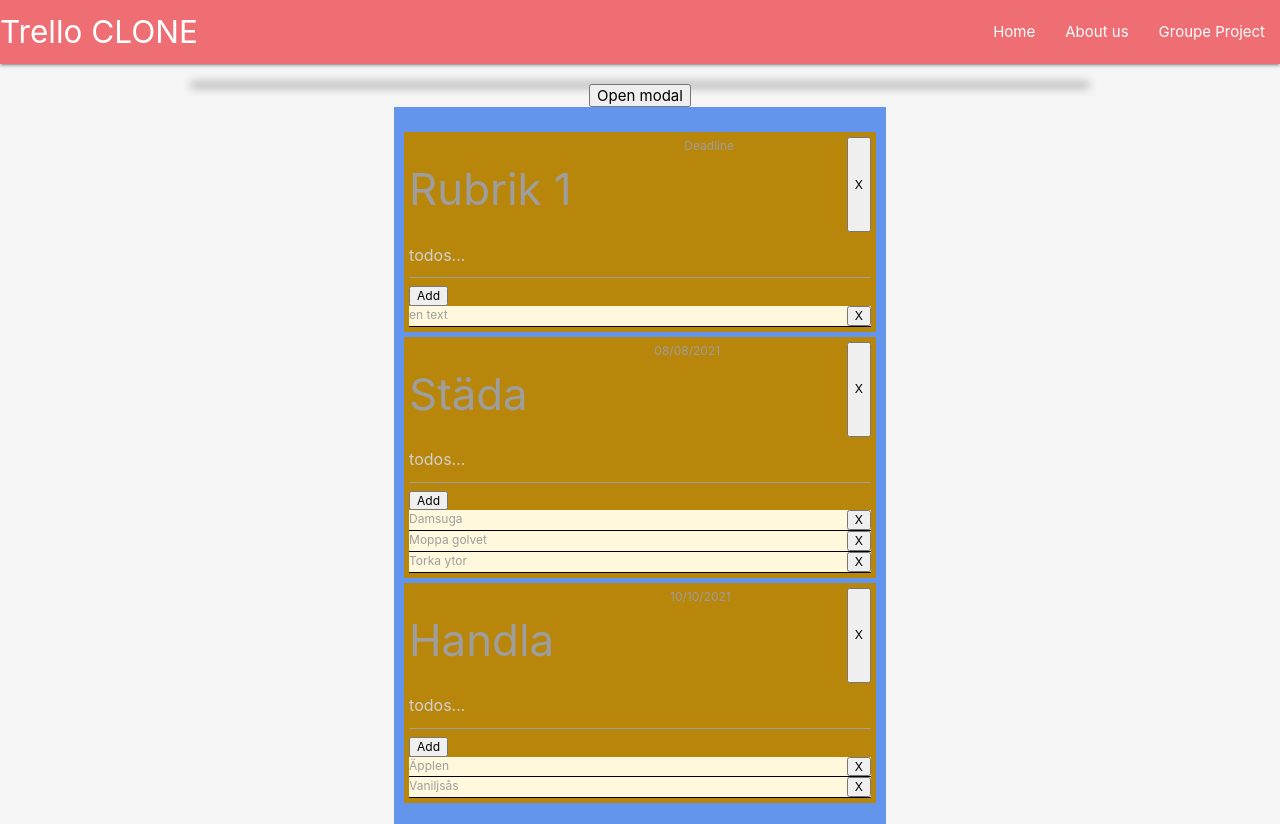
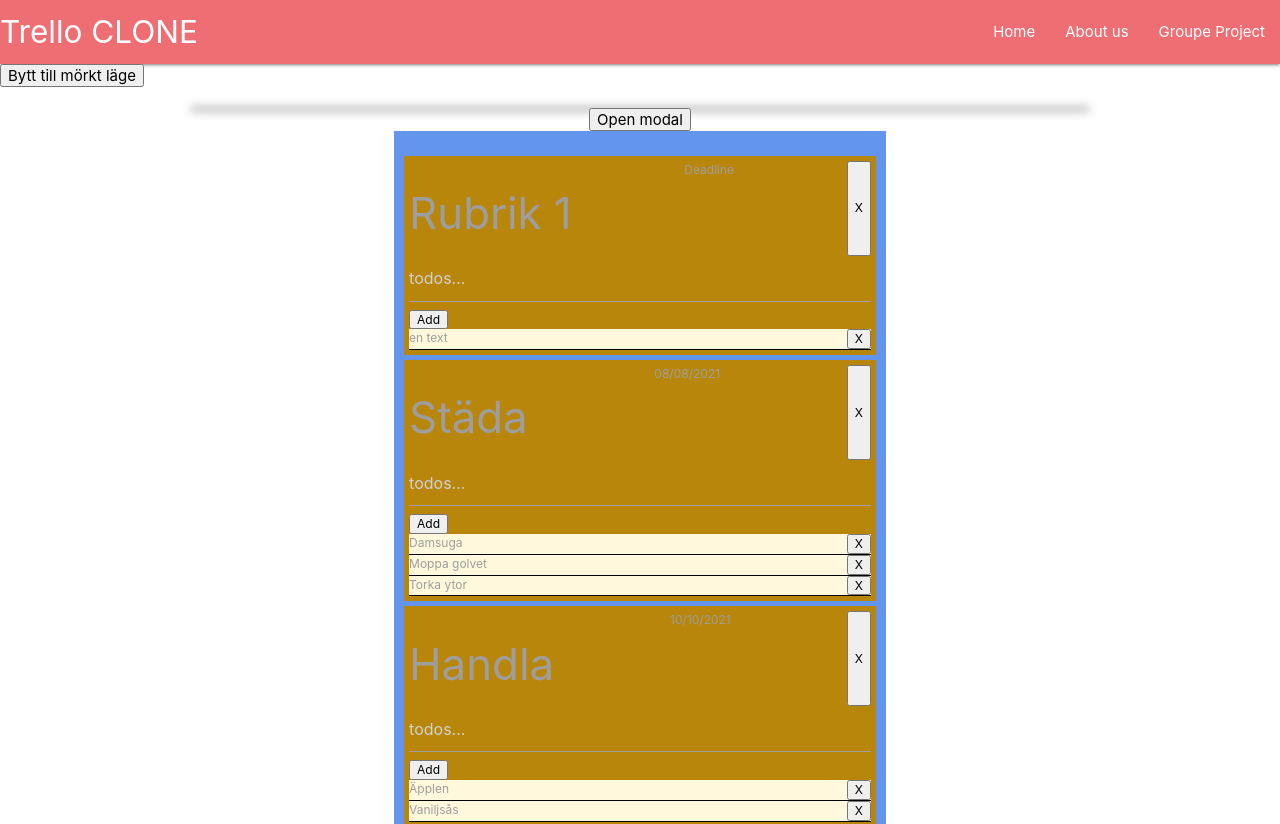
Before and after one commit to RustyNick/Grupp4, a React (Create React App) app in the folder my-app/: page / in a window 1280 px wide. Shown: the top 824 px of the page. Built offline with nearby package versions, Linux system fonts and the light colour scheme.

Commit message:
Dark mode
Dark mode activated

```diff
--- a/my-app/package.json
+++ b/my-app/package.json
@@ -4,10 +4,12 @@
   "private": true,
   "dependencies": {
     "@material-ui/core": "^4.12.3",
+    "@material-ui/icons": "^4.11.2",
     "@testing-library/jest-dom": "^5.14.1",
     "@testing-library/react": "^11.2.7",
     "@testing-library/user-event": "^12.8.3",
     "@types/jest": "^26.0.24",
+    "@types/material-ui": "^0.21.9",
     "@types/node": "^12.20.19",
     "@types/react": "^17.0.18",
     "@types/react-dom": "^17.0.9",
--- a/my-app/src/App.tsx
+++ b/my-app/src/App.tsx
@@ -1,6 +1,6 @@
-import React, { useState } from 'react';
+import React, { useContext } from 'react';
+import { ThemeContext } from './components/ThemeProvider';
 import './style.css'
-import ErrorBoundary from './components/errorBoundary';
 import { AddTodoform } from './components/AddTodoForm';
 import Header from './components/Head';
 import { TodoList } from './components/TodoList';
@@ -14,19 +14,22 @@ import AboutPage from "./components/AboutPage";
 import { Navbar } from './components/Navbar';
 
 const App: React.FC = () => {
+  const { theme, toggleTheme } = useContext(ThemeContext);
+
   return (
 
     <div>
 
     <BrowserRouter>
     <Navbar />
+    <button onClick={toggleTheme}>
+        Bytt till {theme === "ljust" ? "mörkt" : "ljust"} läge
+      </button>
         <div className="container">
             <Switch>
-
                 <Route component={ToDoPage} path="/" exact/>
                 <Route component={Group4} path="/Group4" />
                 <Route component={AboutPage} path="/AboutPage" />
-
                 <Redirect to ="/"/>
             </Switch>
         </div>
--- /dev/null
+++ b/my-app/src/components/ThemeProvider.tsx
@@ -0,0 +1,27 @@
+import React, { useState } from "react";
+
+type Theme = "ljust" | "mörkt";
+type ThemeContext = { theme: Theme; toggleTheme: () => void };
+
+export const ThemeContext = React.createContext<ThemeContext>(
+  {} as ThemeContext
+);
+
+export const ThemeProvider: React.FC = ({ children }) => {
+  const [theme, setTheme] = useState<Theme>("ljust");
+  const toggleTheme = () => {
+    setTheme(theme === "ljust" ? "mörkt" : "ljust");
+  };
+
+  const color = theme === "ljust" ? "#333" : "#FFF";
+  const backgroundColor = theme === "ljust" ? "#FFF" : "#333";
+
+  document.body.style.color = color;
+  document.body.style.backgroundColor = backgroundColor;
+
+  return (
+    <ThemeContext.Provider value={{ theme, toggleTheme }}>
+      {children}
+    </ThemeContext.Provider>
+  );
+};
--- a/my-app/src/components/ToDoPage.tsx
+++ b/my-app/src/components/ToDoPage.tsx
@@ -1,6 +1,6 @@
 import React, { useState } from 'react';
 import '../style.css'
-import ErrorBoundary from './errorBoundary';
+import ErrorBoundary from './ErrorBoundary';
 import { useHistory } from 'react-router-dom'
 import { AddTodoform } from './AddTodoForm';
 import Header from './Head';
--- a/my-app/src/index.tsx
+++ b/my-app/src/index.tsx
@@ -1,12 +1,16 @@
 import React from 'react';
 import ReactDOM from 'react-dom';
 import App from './App';
+import ErrorBoundary from './components/ErrorBoundary';
+import { ThemeProvider } from './components/ThemeProvider';
 import reportWebVitals from './reportWebVitals';
 
 ReactDOM.render(
+  <ThemeProvider>
   <React.StrictMode>
     <App />
-  </React.StrictMode>,
+  </React.StrictMode>
+  </ThemeProvider>,
   document.getElementById('root')
 
 );
```
Also changed, not shown: 2 other files (tests, documents, lock files or other folders).
